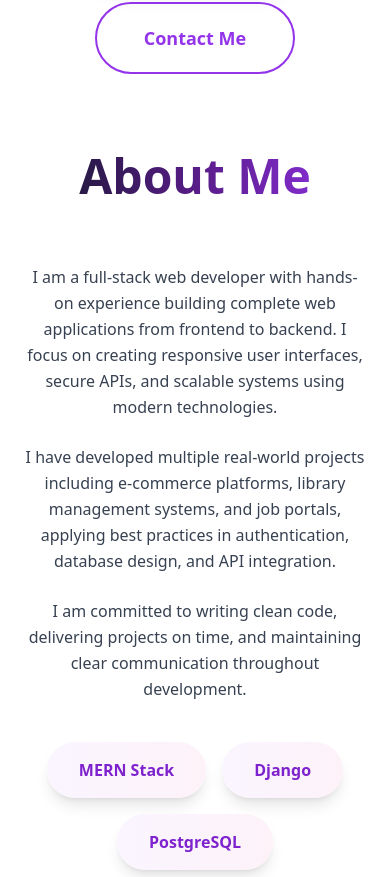
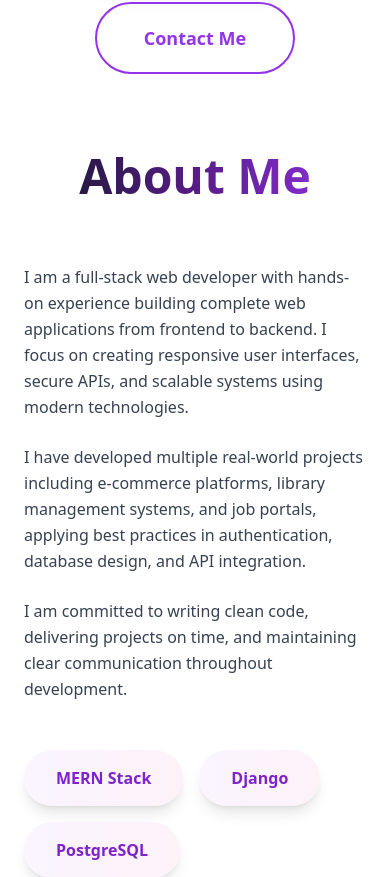
Before and after one commit to Awokeatanaw/my-portfolio, a React (Vite) app in the folder portfolio/: page / in a window 390 px wide. Shown: the part 756-1633 px from the top of the page. Built offline with nearby package versions, Linux system fonts and the light colour scheme.

Commit message:
about page updated again

```diff
--- a/portfolio/src/sections/About.jsx
+++ b/portfolio/src/sections/About.jsx
@@ -14,25 +14,25 @@ export default function About() {
     {
       value: "2+",
       label: "Years Experience",
-      icon: <Code className="w-12 h-12 text-white" />,
+      icon: <Code className="w-12 h-12 3xl:w-14 3xl:h-14 text-white" />,
       iconBg: "bg-gradient-to-br from-indigo-500 to-indigo-600",
     },
     {
       value: "6+",
       label: "Projects Completed",
-      icon: <Server className="w-12 h-12 text-white" />,
+      icon: <Server className="w-12 h-12 3xl:w-14 3xl:h-14 text-white" />,
       iconBg: "bg-gradient-to-br from-purple-500 to-purple-600",
     },
     {
       value: "15+",
       label: "Technologies",
-      icon: <Database className="w-12 h-12 text-white" />,
+      icon: <Database className="w-12 h-12 3xl:w-14 3xl:h-14 text-white" />,
       iconBg: "bg-gradient-to-br from-pink-500 to-pink-600",
     },
     {
       value: "",
       label: "Reliable Project Delivery",
-      icon: <Smartphone className="w-12 h-12 text-white" />,
+      icon: <Smartphone className="w-12 h-12 3xl:w-14 3xl:h-14 text-white" />,
       iconBg: "bg-gradient-to-br from-cyan-500 to-cyan-600",
     },
   ];
@@ -45,35 +45,32 @@ export default function About() {
       className="
         w-full bg-white overflow-hidden
         py-16 md:py-24 lg:py-32
-        px-6 md:px-10 lg:px-16 2xl:px-32 3xl:px-40
+        px-6 md:px-10 lg:px-16 2xl:px-24 3xl:px-32
       "
     >
-      {/* FULL-WIDTH CONTAINER */}
-      <div className="w-full max-w-[1600px] 3xl:max-w-[1800px] mx-auto">
-        {/* Title */}
+      <div className="w-full max-w-[1700px] mx-auto">
+        {/* TITLE */}
         <motion.div
           initial={{ opacity: 0, y: 40 }}
           whileInView={{ opacity: 1, y: 0 }}
           transition={{ duration: 0.8 }}
           className="text-center mb-16 md:mb-24"
         >
-          <h2 className="text-5xl md:text-6xl lg:text-7xl font-black mb-6 bg-gradient-to-r from-gray-900 via-purple-900 to-purple-600 bg-clip-text text-transparent">
+          <h2 className="text-5xl md:text-6xl lg:text-7xl 3xl:text-8xl font-black bg-gradient-to-r from-gray-900 via-purple-900 to-purple-600 bg-clip-text text-transparent">
             About Me
           </h2>
         </motion.div>
 
         {/* MAIN GRID */}
-        <div className="grid lg:grid-cols-2 gap-12 lg:gap-20 2xl:gap-32 items-stretch">
-          {/* LEFT SIDE */}
+        <div className="grid lg:grid-cols-2 gap-12 lg:gap-20 3xl:gap-28 items-start">
+          {/* LEFT COLUMN — TEXT + STATS */}
           <motion.div
             initial={{ opacity: 0, x: -60 }}
             whileInView={{ opacity: 1, x: 0 }}
             transition={{ duration: 0.9 }}
-            className="flex flex-col justify-between space-y-12"
+            className="space-y-12"
           >
-            {/* TEXT — UNCHANGED */}
-            <div className="text-center lg:text-left">
-              <div className="space-y-6 text-gray-700 text-base md:text-lg lg:text-xl leading-relaxed">
+            <div className="space-y-6 text-gray-700 text-base md:text-lg lg:text-xl 3xl:text-2xl leading-relaxed">
               <p>
                 I am a full-stack web developer with hands-on experience building complete web applications from frontend to backend. I focus on creating responsive user interfaces, secure APIs, and scalable systems using modern technologies.
               </p>
@@ -86,16 +83,21 @@ export default function About() {
             </div>
 
             {/* TAGS */}
-              <div className="flex flex-wrap gap-4 justify-center lg:justify-start mt-10">
+            <div className="flex flex-wrap gap-4">
               {tags.map((tag) => (
                 <span
                   key={tag}
-                    className="px-8 py-4 bg-gradient-to-r from-purple-50 to-pink-50 text-purple-700 font-semibold rounded-full shadow-lg"
+                  className="
+                    px-8 py-4
+                    bg-gradient-to-r from-purple-50 to-pink-50
+                    text-purple-700 font-semibold
+                    rounded-full shadow-lg
+                    3xl:px-10 3xl:py-5 3xl:text-lg
+                  "
                 >
                   {tag}
                 </span>
               ))}
-              </div>
             </div>
 
             {/* STATS */}
@@ -111,7 +113,7 @@ export default function About() {
                   <div className={`inline-flex p-6 rounded-3xl ${stat.iconBg} shadow-xl mb-4`}>
                     {stat.icon}
                   </div>
-                  <h4 className="text-4xl md:text-5xl font-black bg-gradient-to-r from-purple-600 to-pink-600 bg-clip-text text-transparent mb-2">
+                  <h4 className="text-4xl md:text-5xl font-black text-purple-600 mb-2">
                     {stat.value}
                   </h4>
                   <p className="text-gray-600 font-medium">{stat.label}</p>
@@ -120,40 +122,40 @@ export default function About() {
             </div>
           </motion.div>
 
-          {/* RIGHT SIDE */}
+          {/* RIGHT COLUMN — PHOTO + COMPETENCIES UNDER */}
           <motion.div
             initial={{ opacity: 0, x: 60 }}
             whileInView={{ opacity: 1, x: 0 }}
             transition={{ duration: 0.9 }}
-            className="flex flex-col items-center lg:items-start"
+            className="flex flex-col items-center lg:items-start space-y-12"
           >
             {/* PHOTO */}
-            <div className="relative mb-10 lg:mb-12">
+            <div className="relative mx-auto lg:mx-0">
               <div className="absolute inset-0 rounded-3xl bg-gradient-to-br from-purple-400/30 to-pink-400/30 blur-3xl -z-10" />
               <div className="p-1 bg-gradient-to-br from-purple-500 to-pink-500 rounded-3xl">
                 <div className="bg-white rounded-3xl p-2">
                   <img
                     src={myphoto}
                     alt="Awoke Atanaw"
-                    className="w-72 md:w-80 lg:w-96 2xl:w-[420px] rounded-3xl object-cover"
+                    className="w-72 md:w-80 lg:w-96 3xl:w-[440px] rounded-3xl object-cover"
                   />
                 </div>
               </div>
             </div>
 
-            {/* COMPETENCIES */}
-            <div className="w-full max-w-lg bg-white rounded-3xl shadow-2xl p-6 md:p-8 border border-purple-100">
-              <h3 className="text-2xl md:text-3xl font-bold text-gray-900 mb-6">
+            {/* CORE COMPETENCIES — UNDER PHOTO */}
+            <div className="w-full max-w-lg bg-white rounded-3xl shadow-2xl p-8 3xl:p-10 border border-purple-100">
+              <h3 className="text-2xl md:text-3xl 3xl:text-4xl font-bold text-gray-900 mb-6">
                 Core Competencies
               </h3>
-              <div className="space-y-4">
+              <div className="space-y-4 3xl:space-y-6">
                 {competencies.map((comp, index) => (
                   <div key={index}>
                     <div className="flex justify-between items-center mb-2">
-                      <span className="text-base md:text-lg font-medium text-gray-800">
+                      <span className="text-base md:text-lg 3xl:text-xl font-medium text-gray-800">
                         {comp.name}
                       </span>
-                      <span className="text-xl font-bold text-purple-600">
+                      <span className="text-xl 3xl:text-2xl font-bold text-purple-600">
                         {comp.percentage}%
                       </span>
                     </div>
```
Lines whose indentation alone changed are shown as unchanged.
